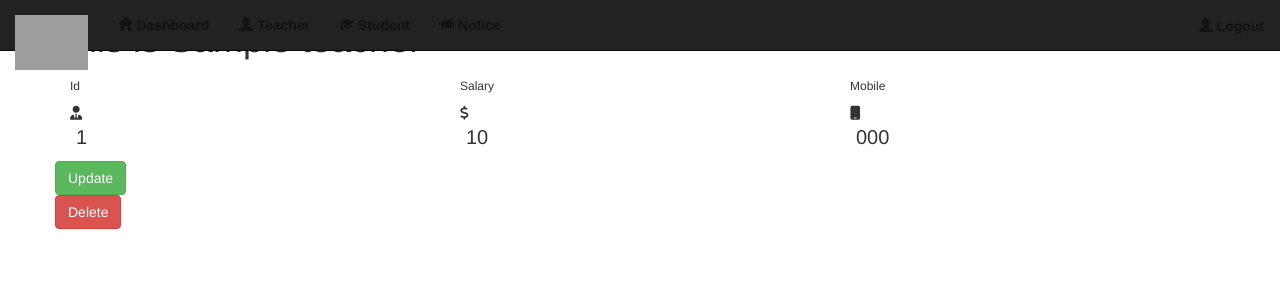
After one commit to kingsloe/monalk-s.m.s., a Django app: template admin_app/templates/teachers/admin_view_individual_teacher_info.html in a window 1280 px wide. The commit adds this page. Shown: the top 300 px of the page. Run offline with Django 3.2, Linux system fonts and the light colour scheme; the template is opened without the code that fills it: most values are stand-ins (such as "Sample title", 1, 10 or a date in 2020); some libraries are stand-ins or nearby versions; grey boxes are pictures that could not be loaded.

Commit message:
add page for admin to view individual teacher profile and button for admin to deactivate teacher

```diff
--- /dev/null
+++ b/admin_app/templates/teachers/admin_view_individual_teacher_info.html
@@ -0,0 +1,114 @@
+<!DOCTYPE html>
+{% extends 'admin_base.html' %}
+{% load static %}
+{% block content %}
+<link rel="stylesheet" href="{% static 'css/admin.css' %}">
+<link rel="stylesheet" href="{% static 'css/tables.css' %}">
+
+
+
+<div class="container">
+
+	<div class="row">
+		<h1 class="hedy">This is {{teacher.get_name}}</h1>
+	<div class="col-md-4 col-xl-3">
+		<div class="card bg-c-blue order-card">
+		<div class="card-block">
+			<h6 class="m-b-20">Id</h6>
+			<i class="fas fa-user-tie f-left"></i>
+			<p><span style="font-size: 20px;padding-left: 6px;">{{teacher.id}}</span></p>
+		</div>
+		</div>
+	</div>
+
+	<div class="col-md-4 col-xl-3">
+		<div class="card bg-c-green order-card">
+		<div class="card-block">
+			<h6 class="m-b-20">Salary</h6>
+			<i class="fas fa-dollar f-left"></i>
+			<p><span style="font-size: 20px;padding-left: 6px;">{{teacher.salary}}</span></p>
+
+		</div>
+		</div>
+	</div>
+
+	<div class="col-md-4 col-xl-3">
+		<div class="card bg-c-yellow order-card">
+		<div class="card-block">
+			<h6 class="m-b-20">Mobile</h6>
+			<i class="fas fa-mobile f-left"></i>
+			<p><span style="font-size: 20px;padding-left: 6px;">{{teacher.mobile}}</span></p>
+		</div>
+		</div>
+	</div>
+
+	<div class="update">
+		<a href="{% url 'admin_update_individual_teacher_info' teacher.id %}" class="updat btn btn-success">Update</a>
+		<form method="POST" id="deleteteacherform">
+			{% csrf_token %}
+			<button id="deleteteacher" class="updat btn btn-danger">Delete</button>
+		</form>
+	</div>
+</div>
+
+
+<!-- <table class="table table-bordered border-primary">
+	<tr>
+		<th>Day</th>
+		<th>Canteen</th>
+		<th>Tuition</th>
+		<th>Bus</th>
+		<th>Balance</th>
+		<th>Debt</th>
+		<th>Delete</th>
+	</tr>
+	<tbody>
+		{% for record in payment_record %}
+		<tr>
+			<td class="tablestyle"><strong>{{record.when_made}}</strong></td>
+			{% if record.pay == None %}
+			<td class="tablestyle"><strong>0</strong></td>
+			{% else %}
+			<td class="tablestyle"><strong>{{record.pay|floatformat}}</strong></td>
+			{% endif %}
+			{% if record.schoolfees == None %}
+			<td class="tablestyle"><strong>0</strong></td>
+			{% else %}
+			<td class="tablestyle"><strong>{{record.schoolfees|floatformat}}</strong></td>
+			{% endif %}
+			{% if record.carpay == None %}
+			<td class="tablestyle"><strong>0</strong></td>
+			{% else %}
+			<td class="tablestyle"><strong>{{record.carpay|floatformat}}</strong></td>
+			{% endif %}{% if record.balance == None %}
+			<td class="tablestyle"><strong>0</strong></td>
+			{% else %}
+			<td class="tablestyle"><strong>{{record.balance|floatformat}}</strong></td>
+			{% endif %}
+			{% if record.debt == None %}
+			<td class="tablestyle"><strong>0</strong></td>
+			{% else %}
+			<td class="tablestyle"><strong>{{record.debt|floatformat}}</strong></td>
+			{% endif %}
+			<form action="{% url 'admin_delete_payment_from_teacher_profile' record.id %}" method="POST" class="deletepaymentform">
+				{% csrf_token %}
+				<td class="tablestyle"><button class="delete-payment updat btn btn-danger" name="delete_payment">Delete</button></td>
+		</form>
+		</tr>
+		{% endfor %}
+		</tbody>
+</table>	 -->
+
+<script>
+	var delete_teacher_btn = document.getElementById('deleteteacher');
+	if(delete_teacher_btn){
+	delete_teacher_btn.addEventListener('click', function(){
+		if (confirm('Are you sure you want to delete this teacher? ')){
+			delete_teacher_btn.name = 'delete_teacher'
+			document.getElementById('deleteteacherform').submit();
+		}else{
+			event.preventDefault()
+		}
+	})}
+</script>
+{% endblock content %}
--- a/admin_app/urls.py
+++ b/admin_app/urls.py
@@ -4,6 +4,7 @@ from .views import (
      admin_homepage_view,
      admin_teacher_homepage_view,
      admin_view_all_teachers_view,
+     admin_view_individual_teacher_info_view,
      admin_update_individual_teacher_info_view,
      admin_add_teacher_view,
      admin_approve_teachers_view,
@@ -39,7 +40,9 @@ urlpatterns = [
          name='admin_teacher_homepage'),
     path('view-all-teachers/', admin_view_all_teachers_view,
          name='admin_view_all_teachers'),
-    path('view-teacher-<str:pk>-info/', admin_update_individual_teacher_info_view,
+     path('view-teacher-<str:pk>-info/', admin_view_individual_teacher_info_view,
+          name='admin_view_individual_teacher_info'),
+    path('update-teacher-<str:pk>-info/', admin_update_individual_teacher_info_view,
          name='admin_update_individual_teacher_info'),
     path('add-teacher/', admin_add_teacher_view, name='admin_add_teacher'),
     path('approve-teachers/', admin_approve_teachers_view,
--- a/teachers_app/models.py
+++ b/teachers_app/models.py
@@ -12,6 +12,7 @@ class TeacherInfo(models.Model):
     joindate = models.DateField(auto_now_add=True)
     mobile = models.CharField(max_length=40)
     status = models.BooleanField(default=False)
+    # allow_to_take_money = models.BooleanField(default=False)
     passport = models.ImageField(
         blank=True, null=True, upload_to="static/images/passports/")
 
```
Also changed, not shown: admin_app/templates/admin_homepage.html (+2 -13 lines), admin_app/templates/students/students_general/admin_update_individual_student_info.html (+0 -11 lines), admin_app/templates/students/students_general/admin_view_individual_student_info.html (+13 -14 lines), admin_app/templates/teachers/admin_update_individual_teacher_info_view.html (+1 -15 lines), admin_app/templates/teachers/admin_view_all_teachers.html (+6 -5 lines), admin_app/views.py (+31 -19 lines).
